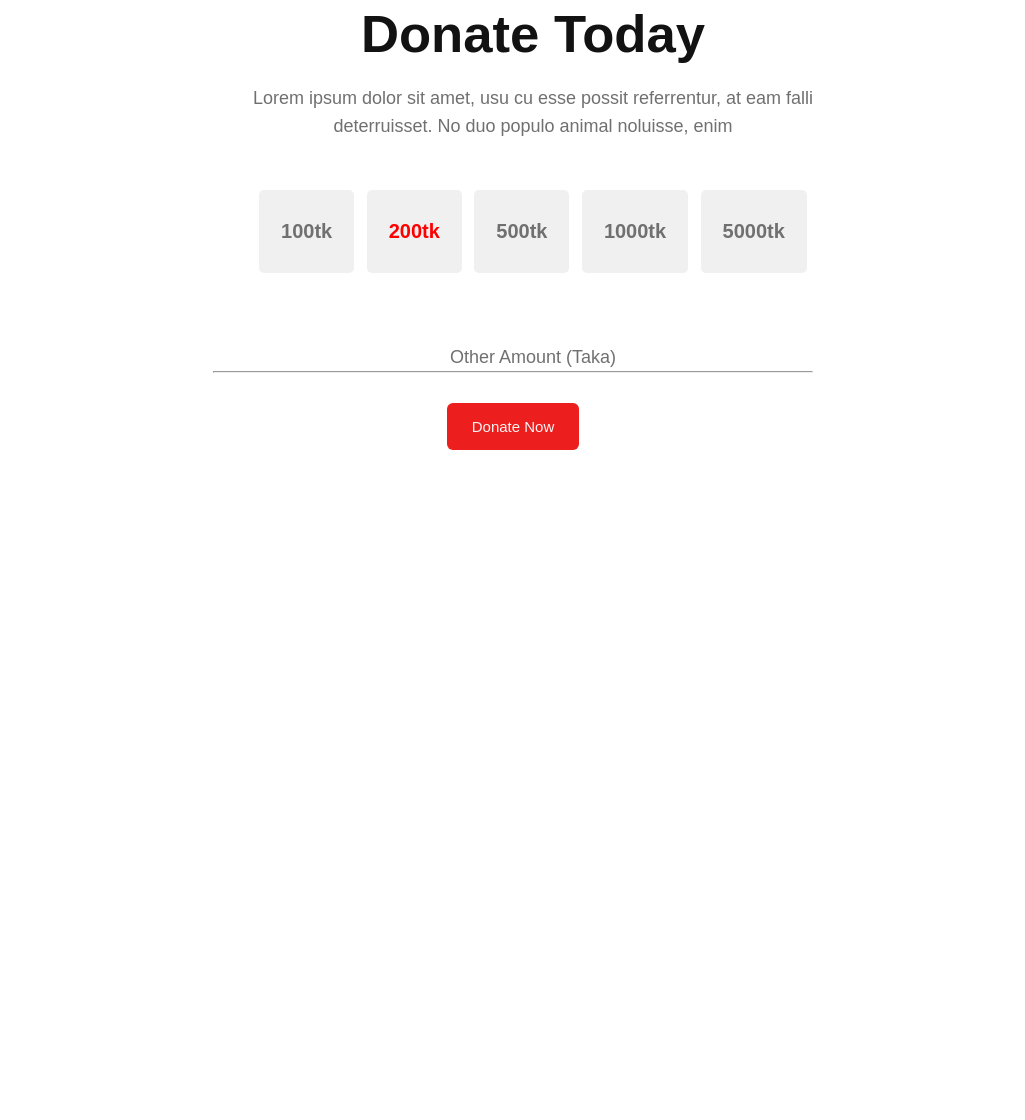
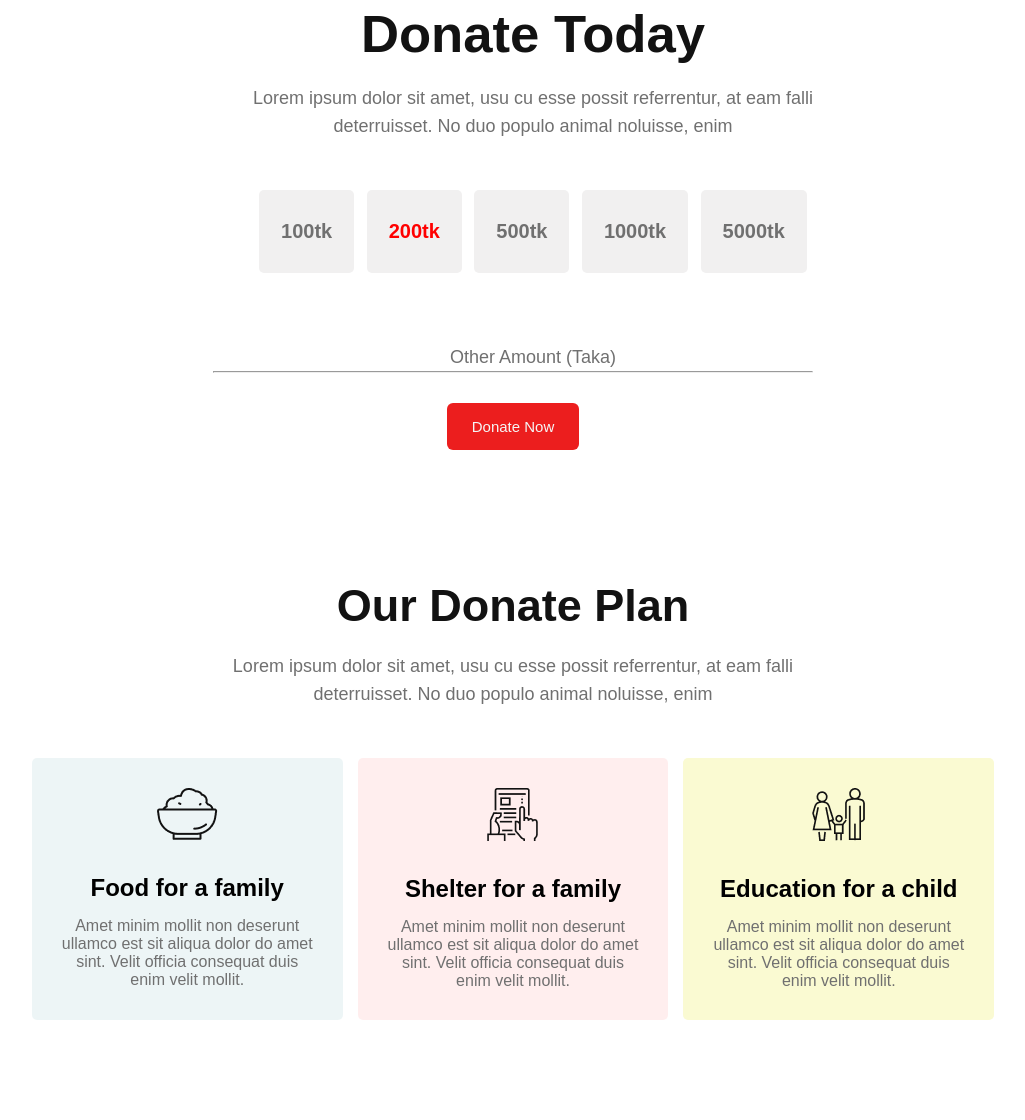
Before and after one commit to Soikat07/Donate-Today, a plain HTML site: page index.html in a window 1280 px wide. Shown: the part 927-2047 px from the top of the page, without its empty margins (127-1152 px from the left). Before the commit the page ends 1377 px from the top, so only its background shows below. Drawn offline with Linux system fonts and the light colour scheme.

Commit message:
section 2 add

```diff
--- a/Styles/stye.css
+++ b/Styles/stye.css
@@ -87,3 +87,60 @@ font-size: 18px;
      font-weight: bold;
      font-size: 20px;
 }
+
+/* Section-2 style */
+.section-2{
+     display: flex;
+     justify-content: center;
+}
+.div1{
+     text-align: center;
+     margin-top: 130px;
+}
+.section-2-title{
+     font-weight: 700;
+     font-size: 45px;
+     color:#121212 ;
+}
+.section-2-des{
+     line-height: 28px;
+     margin-top: 20px;
+     font-weight: 400;
+     font-size: 18px;
+     color: #707070;;
+}
+.div2{
+     text-align: center;
+     margin-top: 50px;
+     display: flex;
+     margin-bottom: 100px;
+}
+.item1{
+     padding: 30px;
+     margin-right: 15px;
+background: rgba(79, 157, 166, 0.1);
+border-radius: 5px;
+}
+.item2{
+     padding: 30px;
+     margin-right: 15px;
+background: rgba(255, 89, 89, 0.1);
+border-radius: 5px;
+}
+.item3{
+     padding: 30px;
+     border-radius: 5px;
+     background: lightgoldenrodyellow;
+}
+.item-title{
+     font-size: 24px;
+     margin-top: 30px;
+     margin-bottom: 15px;
+}
+.item-des{
+     font-weight: 400;
+font-size: 16px;
+     color: #707070;
+}
+
+/* section-3 style */
--- a/index.html
+++ b/index.html
@@ -39,6 +39,31 @@
                     <button class="primary-btn">Donate Now</button>
                </div>
           </section>
+          <section class="section-2">
+               <div class="section-2-container">
+                    <div class="div1">
+                         <h3 class="section-2-title">Our Donate Plan</h3>
+                         <p class="section-2-des">Lorem ipsum dolor sit amet, usu cu esse possit referrentur, at eam falli <br> deterruisset. No duo populo animal noluisse, enim</p>
+                    </div>
+                    <div  class="div2">
+                              <div class="item1">
+                                   <img src="icons/food.png" alt="">
+                                   <h4 class="item-title">Food for a family</h4>
+                                   <p class="item-des">Amet minim mollit non deserunt <br> ullamco est sit aliqua dolor do amet <br> sint. Velit officia consequat duis <br> enim velit mollit.</p>
+                              </div>
+                              <div class="item2">
+                                    <img src="icons/Frame-1.png" alt="">
+                                   <h4 class="item-title">Shelter for a family</h4>
+                                   <p class="item-des">Amet minim mollit non deserunt <br> ullamco est sit aliqua dolor do amet <br> sint. Velit officia consequat duis <br> enim velit mollit.</p>
+                              </div>
+                              <div class="item3">
+                                   <img src="icons/shelter.png" alt="">
+                                   <h4 class="item-title">Education for a child</h4>
+                                   <p class="item-des">Amet minim mollit non deserunt <br> ullamco est sit aliqua dolor do amet <br> sint. Velit officia consequat duis <br> enim velit mollit.</p>
+                              </div>
+                    </div>
+               </div>
+          </section>
      </main>
 </body>
 </html>
```
